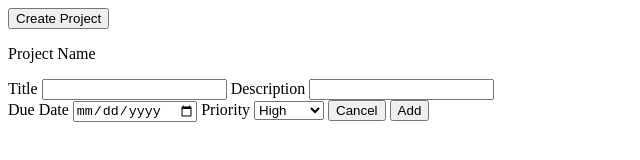
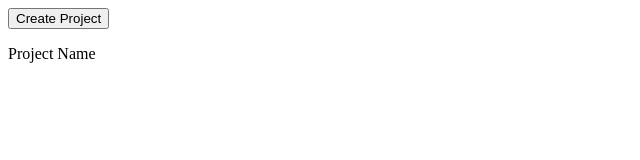
Before and after one commit to vaseemGit7/todo-app, a plain HTML site: page index.html in a window 1280 px wide. Shown: the whole page, without its empty margins (0-640 px from the left). Drawn offline with Linux system fonts and the light colour scheme.

Commit message:
Create task form through DOM

```diff
--- a/index.html
+++ b/index.html
@@ -17,26 +17,6 @@
         <div class="content">
             <p class="current-project" id="currentProjectName">Project Name</p>
             <div class="tasks-container">
-                <form id="taskForm" class="task-form">
-                    <div class="left-panel">
-                        <label for="title">Title</label>
-                        <input type="text" id="titleInput" name="title">
-                        <label for="description">Description</label>
-                        <input type="text" id="descriptionInput" name="description">
-                    </div>
-                    <div class="right-panel">
-                        <label for="dueDate">Due Date</label>
-                        <input type="date" name="dueDate" id="dateInput">
-                        <label for="priority">Priority</label>
-                        <select name="priority" id="priorityInput">
-                            <option value="high">High</option>
-                            <option value="medium">Medium</option>
-                            <option value="low">Low</option>
-                        </select>
-                        <button id="cancelBtn">Cancel</button>
-                        <button id="addBtn">Add</button>
-                    </div>
-                </form>
             </div>
         </div>
     </div>
```
